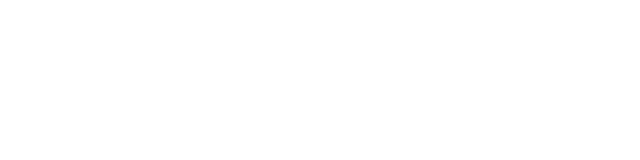
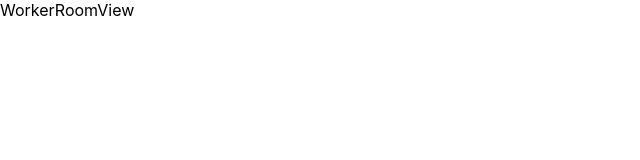
Before and after one commit to lukaszgor/cleanMyRoom, a React (Create React App) app in the folder cleanmyroom/: page /roomWorker/1 in a window 1280 px wide. Before the commit this address had no page. Shown: the top 160 px of the page, without its empty margins (0-640 px from the left). Built offline with nearby package versions, Linux system fonts and the light colour scheme.

Commit message:
add redirection to room from worker view

```diff
--- a/cleanmyroom/src/components/workerComponents/WorkerRoomsView.js
+++ b/cleanmyroom/src/components/workerComponents/WorkerRoomsView.js
@@ -2,10 +2,12 @@
 import { Card, CardContent, Typography, Grid } from '@mui/material';
 import supabase from '../../supabaseClient';
 import Button from '@mui/material/Button';
+import { useNavigate } from "react-router-dom"
 
 function WorkerRoomsView() {
 
     const [rooms, setRooms] = useState([]);
+    const navigate = useNavigate()
 
     useEffect(() => {
       fetchData();
@@ -21,7 +23,7 @@
               setRooms(data);
             }
           };
-
+//redirection to googlemaps
           const handleButtonClickLocation = (room) => {
             const locationString = room.geoLocation;
             const [latitude, longitude] = locationString.split(',').map((coordinate) => coordinate.trim());
@@ -30,12 +32,14 @@
             console.log('Pole location:', room.geoLocation);
           };
 
+          //redirection to details room
+          const handleButtonClickRoomDetails=(room)=>{
 
+            navigate('/roomWorker/'+room.id)
+        }
 
     return (
       <div>
-          WorkerRoomsView
-
           <Grid container spacing={3}>
       {rooms.map((room) => (
         <Grid key={room.id} item xs={12} sm={6} md={4} lg={3}>
@@ -58,7 +62,7 @@
                 <Button variant="contained" color="secondary" style={{ marginLeft: '10px' }} onClick={() => handleButtonClickLocation(room)}> Mapa</Button>
               </Typography>
               <p></p>
-              <Button variant="contained" color="primary" style={{ marginLeft: '10px' }} > Realizacja</Button>
+              <Button variant="contained" color="primary" style={{ marginLeft: '10px' }} onClick={() => handleButtonClickRoomDetails(room)} > Realizacja</Button>
             </CardContent>
           </Card>
         </Grid>
--- a/cleanmyroom/src/config/Routing.js
+++ b/cleanmyroom/src/config/Routing.js
@@ -10,7 +10,7 @@
 import Administration from "../pages/Administration"
 import Dictionaries from "../pages/Dictionaries"
 import WorkerHome from "../pages/WorkerHome"
-
+import WorkerRoomView from "../pages/WorkerRoomView"
 function Routing() {
   return (
 
@@ -24,6 +24,7 @@
         <Route path="/AdministWorkerHomeration" element={<WorkerHome />} />
         <Route path="/settings/:id" element={<Settings />} />
         <Route path="/taskView/:id" element={<TaskManagerView />} />
+        <Route path="/roomWorker/:id" element={<WorkerRoomView />} />
       </Routes>
     </BrowserRouter>
   );
--- a/cleanmyroom/src/pages/WorkerHome.js
+++ b/cleanmyroom/src/pages/WorkerHome.js
@@ -8,7 +8,7 @@
     return (
       <div>
         <WorkerAppTopBar></WorkerAppTopBar>
-       worker
+        <p></p>
        <WorkerRoomsView></WorkerRoomsView>
       </div>
 
--- /dev/null
+++ b/cleanmyroom/src/pages/WorkerRoomView.js
@@ -0,0 +1,16 @@
+
+
+function WorkerRoomView() {
+
+
+
+    return (
+      <div>
+         WorkerRoomView
+      </div>
+
+
+    );
+  }
+
+  export default WorkerRoomView;
```
